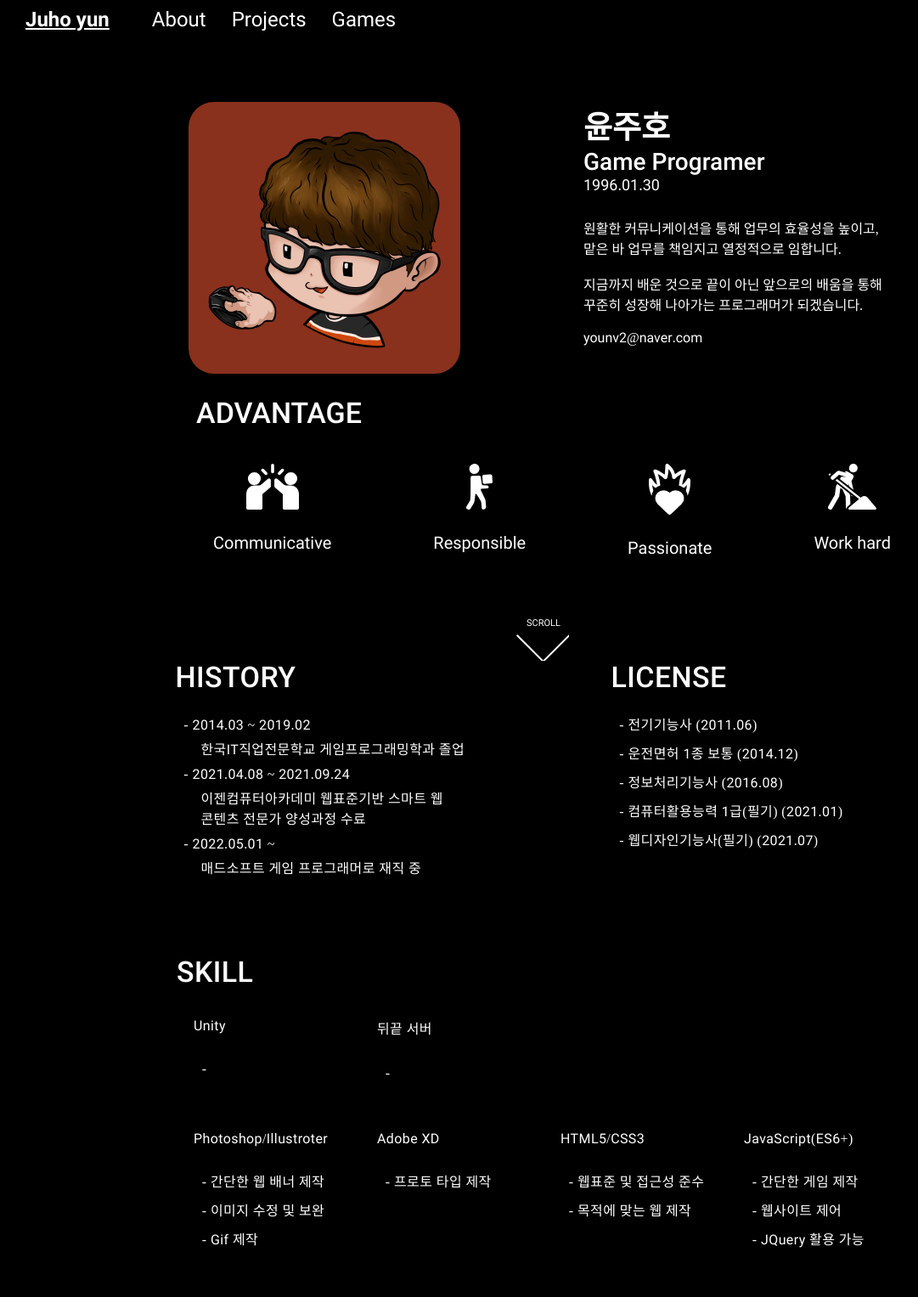
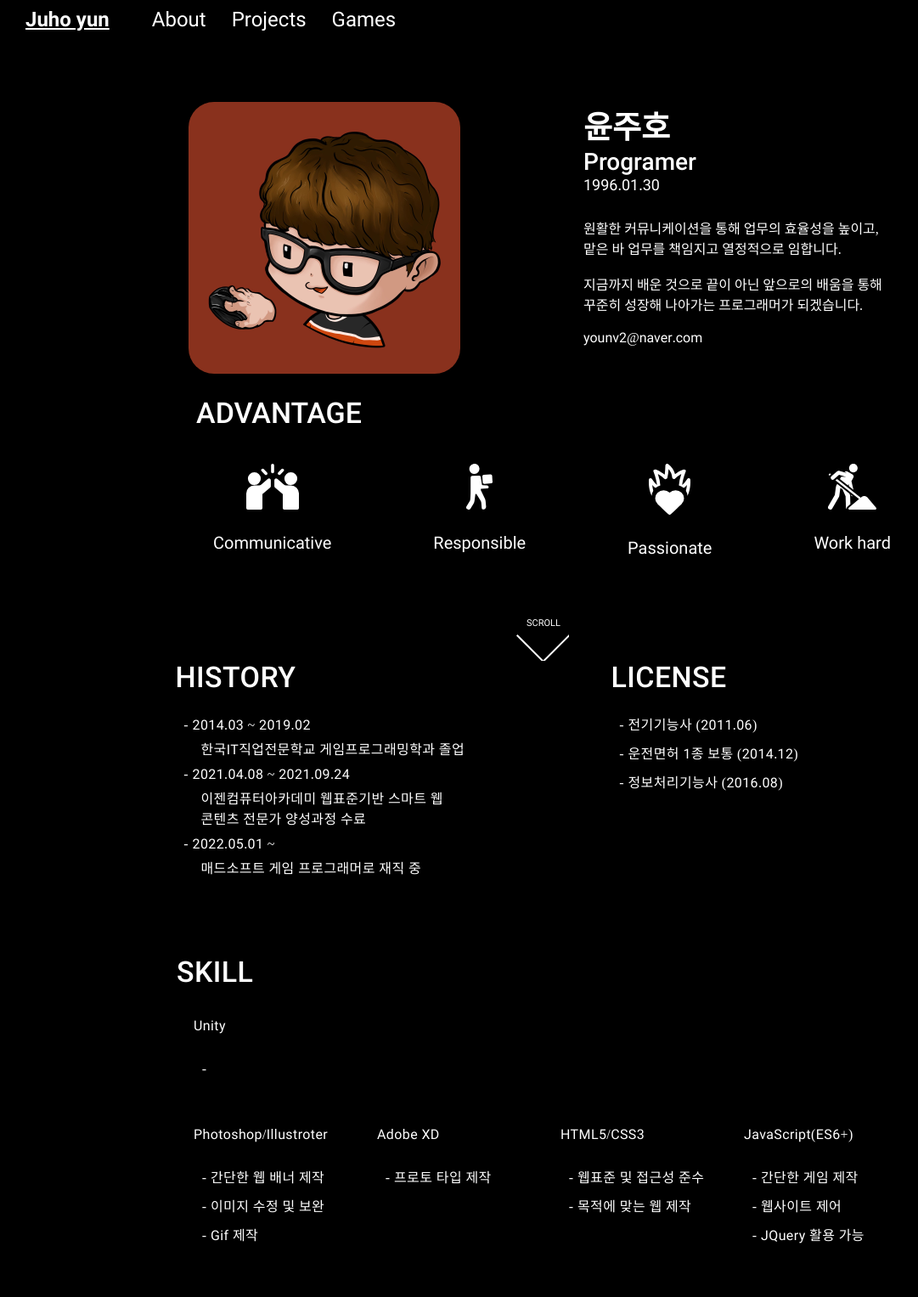
Before and after one commit to younv2/Portfolio, a plain HTML site: page about/index.html in a window 1280 px wide. Shown: the whole page at 85% size, without its empty margins (0-1081 px from the left). Drawn offline with Linux system fonts and the light colour scheme; a script that the page names is missing; a web font is replaced by a local one.

Commit message:
Update index.html

```diff
--- a/about/index.html
+++ b/about/index.html
@@ -33,7 +33,7 @@
                 <div class="img"></div>
                 <div class="about">
                     <h1>윤주호</h1>
-                    <h2>Game Programer</h2>
+                    <h2>Programer</h2>
                     <p>1996.01.30</p>
                     <p>원활한 커뮤니케이션을 통해 업무의 효율성을 높이고, 맡은 바 업무를 책임지고 열정적으로 임합니다.</p>
                     <p>지금까지 배운 것으로 끝이 아닌 앞으로의 배움을 통해 꾸준히 성장해 나아가는 프로그래머가 되겠습니다.</p>
@@ -85,19 +85,12 @@
                         <li>전기기능사 (2011.06)</li>
                         <li>운전면허 1종 보통 (2014.12)</li>
                         <li>정보처리기능사 (2016.08)</li>
-                        <li>컴퓨터활용능력 1급(필기) (2021.01)</li>
-                        <li>웹디자인기능사(필기) (2021.07)</li>
                     </ul>
                 </section>
                 <section class="skill">
                     <h2>SKILL</h2>
                     <ul>
                         <li>Unity
-                            <ul>
-                                <li></li>
-                            </ul>
-                        </li>
-                        <li>뒤끝 서버
                             <ul>
                                 <li></li>
                             </ul>
```
